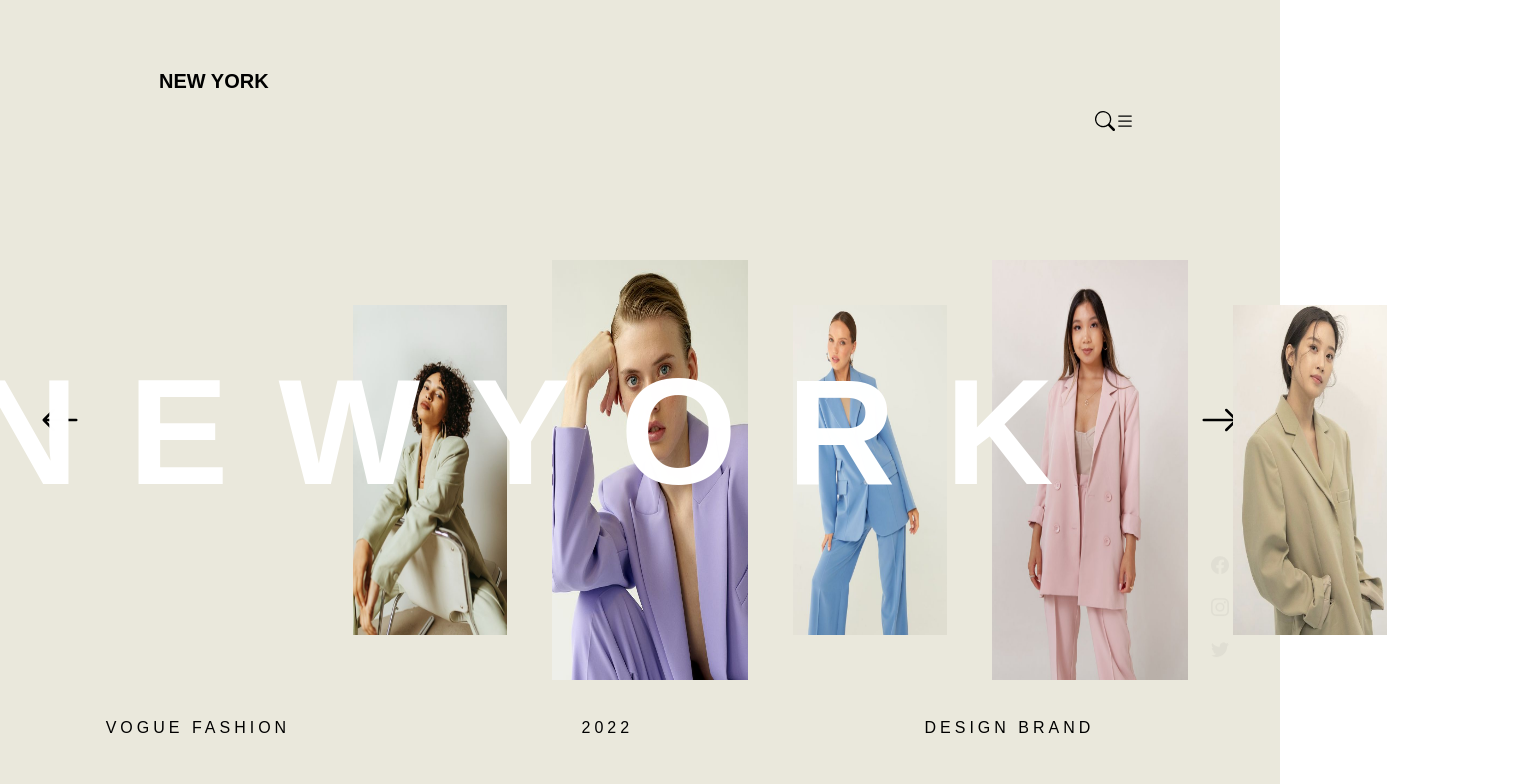
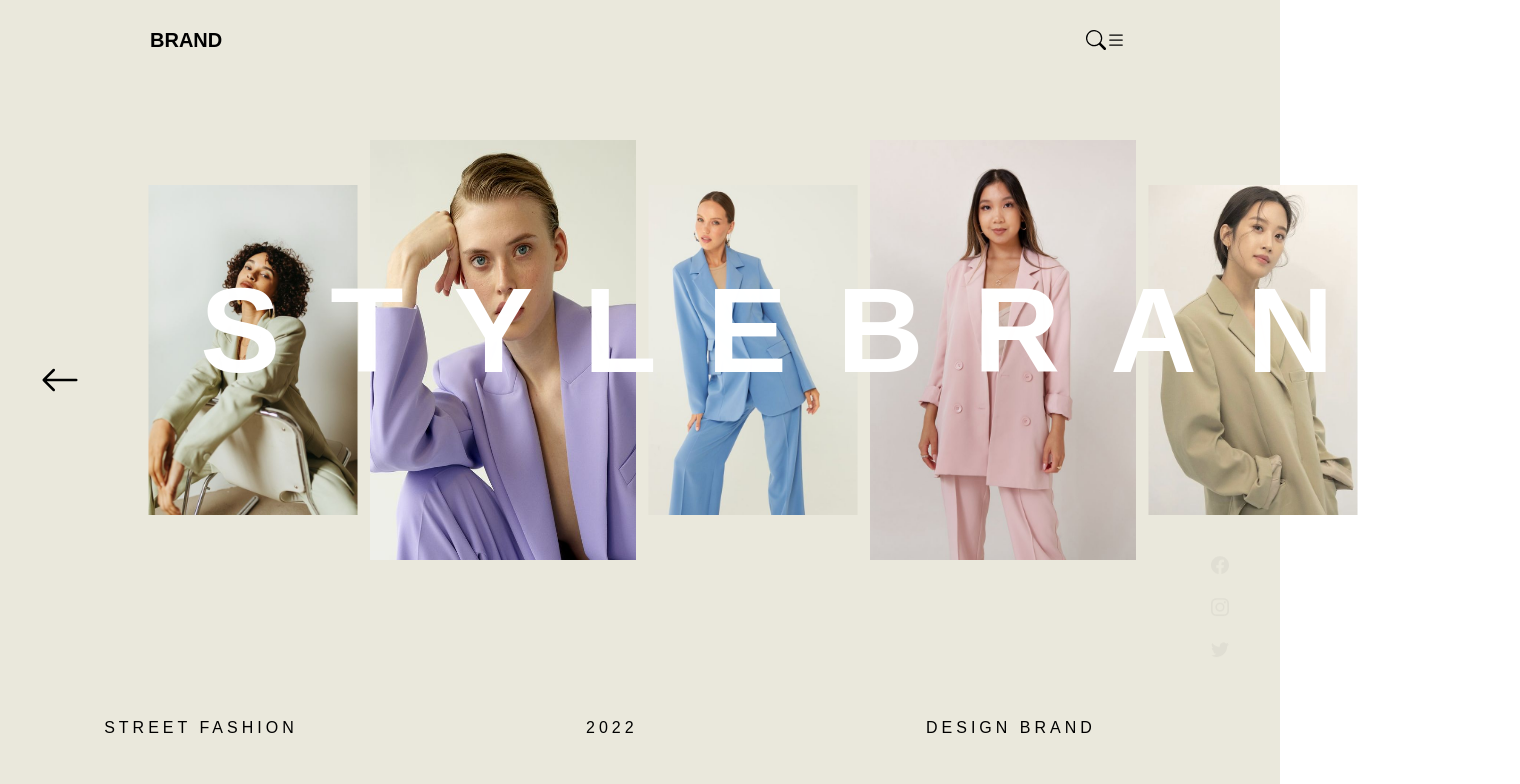
Before and after one commit to tia-cin/Landing-Pages, a React (Create React App) app: page /templates/project-2 in a window 1280 px wide. Shown: the top 784 px of the page, 1520 px wide, since content can reach past the window. Built offline with nearby package versions, Linux system fonts and the light colour scheme.

Commit message:
landing-2 style & animation

```diff
--- a/src/templates/project-2/Project2.tsx
+++ b/src/templates/project-2/Project2.tsx
@@ -59,11 +59,11 @@ const Project2 = () => {
     <div className="project-2">
       <div className="navbar">
         <div className="logo">
-          <span>New York</span>
+          <span>Brand</span>
         </div>
         <div className="search">
-          <BsSearch className="icn" />
-          <BsList className="icn" />
+          <BsSearch />
+          <BsList />
         </div>
       </div>
 
@@ -76,16 +76,16 @@ const Project2 = () => {
       </div>
 
       <div className="title">
-        <span>newyork</span>
+        <span>stylebrand</span>
       </div>
 
       <div className="side-icon">
-        <BsArrowLeft />
-        <BsArrowRight />
+        <BsArrowLeft className="icn" />
+        <BsArrowRight className="icn" />
       </div>
 
       <div className="bottom-bar">
-        <div>vogue fashion</div>
+        <div>street fashion</div>
         <div>2022</div>
         <div>design brand</div>
       </div>
--- a/src/templates/project-2/project-2.css
+++ b/src/templates/project-2/project-2.css
@@ -10,40 +10,41 @@
 }
 
 .project-2 .navbar {
-  position: absolute;
   display: flex;
   justify-content: space-between;
   align-items: center;
+  z-index: 1;
   width: 80%;
-  margin: 41px 159px;
-  z-index: 1;
+  margin-left: 150px;
 }
 
 .project-2 .logo,
-.project-2 .search {
+.project-2 .search,
+.project-2 .menu {
   font-size: 20px;
   font-weight: bold;
   text-transform: uppercase;
 }
 
-.project-2 .search {
+.project-2 .search,
+.project-2 .menu {
   padding: 10px 48px;
   display: flex;
 }
 
 .project-2 .images {
   position: absolute;
-  top: 50%;
-  left: 50%;
+  top: 35%;
+  left: 40%;
   transform: translate(-50%, -50%);
   display: flex;
   z-index: 1;
 }
 
 .project-2 .img {
-  width: 140px;
+  width: 190px;
   height: 300px;
-  margin: 40px;
+  margin: 30px;
   cursor: pointer;
 }
 
@@ -78,11 +79,11 @@
 
 .project-2 .title span {
   position: absolute;
-  font-size: 150px;
+  font-size: 120px;
   text-transform: uppercase;
   color: #fff;
-  top: 40%;
-  left: 70px;
+  top: 30%;
+  left: 300px;
   font-weight: bolder;
   letter-spacing: 50px;
   z-index: 2;
@@ -91,7 +92,7 @@
 .project-2 .side-icon {
   display: flex;
   position: absolute;
-  top: 45%;
+  top: 35%;
   justify-content: space-between;
   width: 100%;
   padding: 40px;
```
